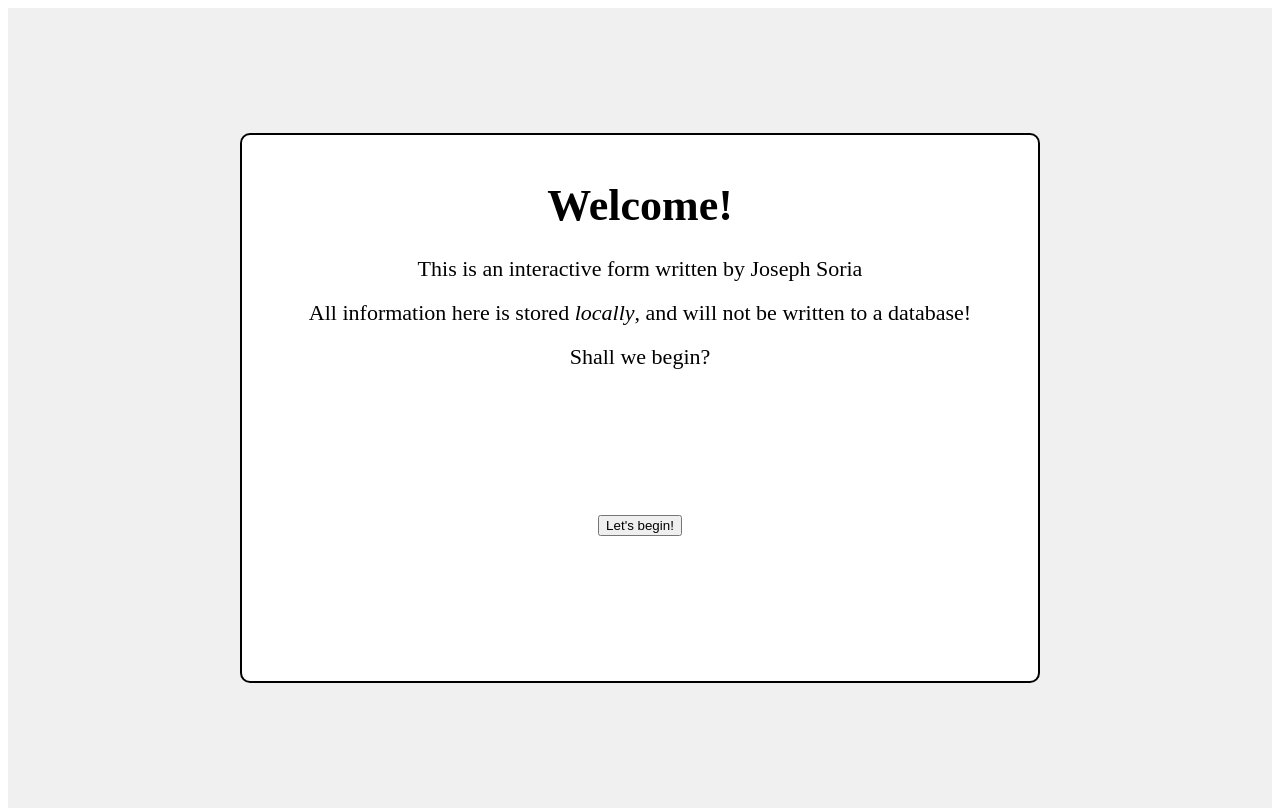
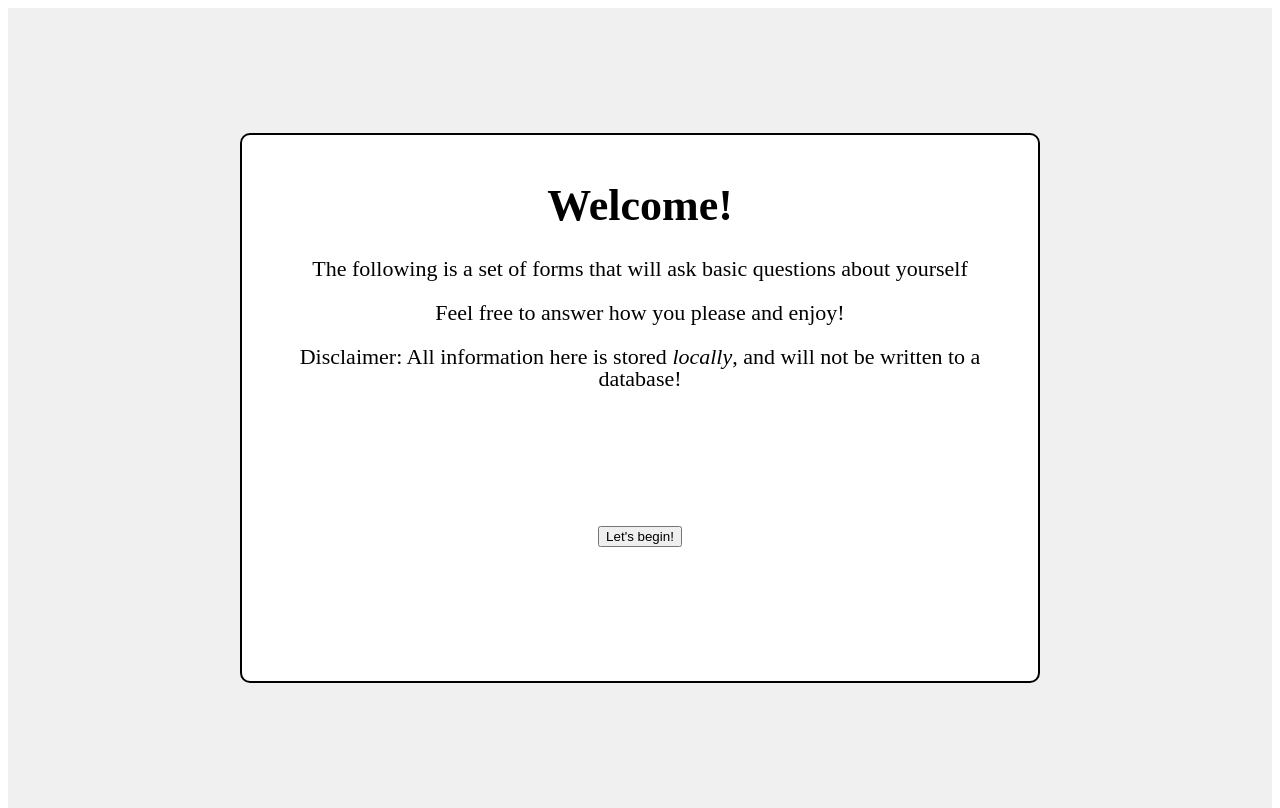
Before and after one commit to Joeseff6/React-Interactive-Forms, a React (Create React App) app: page / in a window 1280 px wide. Built offline with nearby package versions, Linux system fonts and the light colour scheme.

Commit message:
Edited welcoming text

```diff
--- a/src/components/WelcomeView.js
+++ b/src/components/WelcomeView.js
@@ -3,12 +3,12 @@ const WelcomeView = () => {
     <>
       <header className="welcome-header">
         <h1>Welcome!</h1>
-        <p>This is an interactive form written by Joseph Soria</p>
-        <p>
-          All information here is stored <em>locally</em>, and will not be
-          written to a database!
+        <p>The following is a set of forms that will ask basic questions about yourself</p>
+        <p>Feel free to answer how you please and enjoy!</p>
+        <p className="disclaimer">
+          Disclaimer: All information here is stored <em>locally</em>, and will
+          not be written to a database!
         </p>
-        <p>Shall we begin?</p>
       </header>
       <button className="start-button"> Let's begin!</button>
     </>
```
